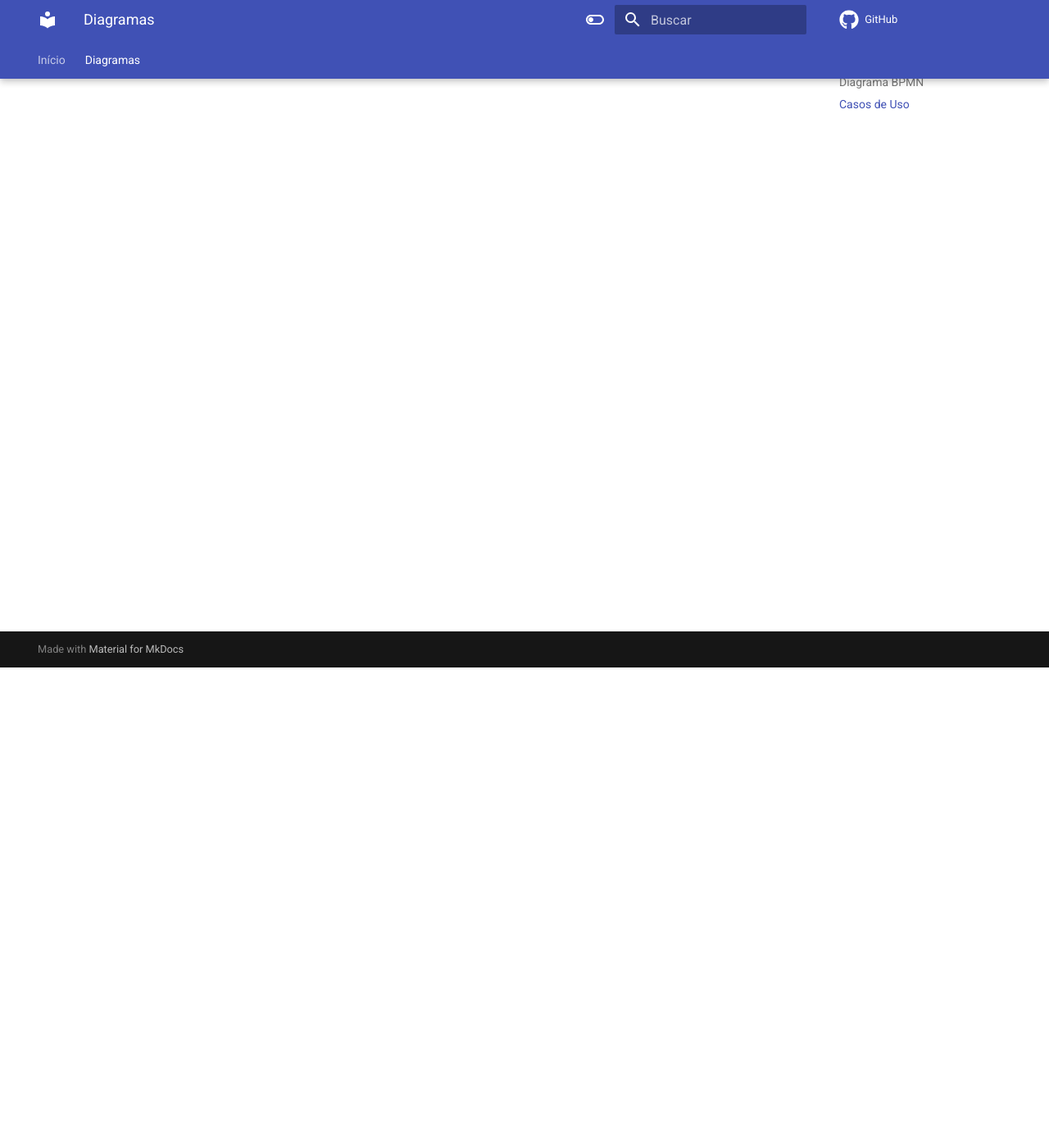
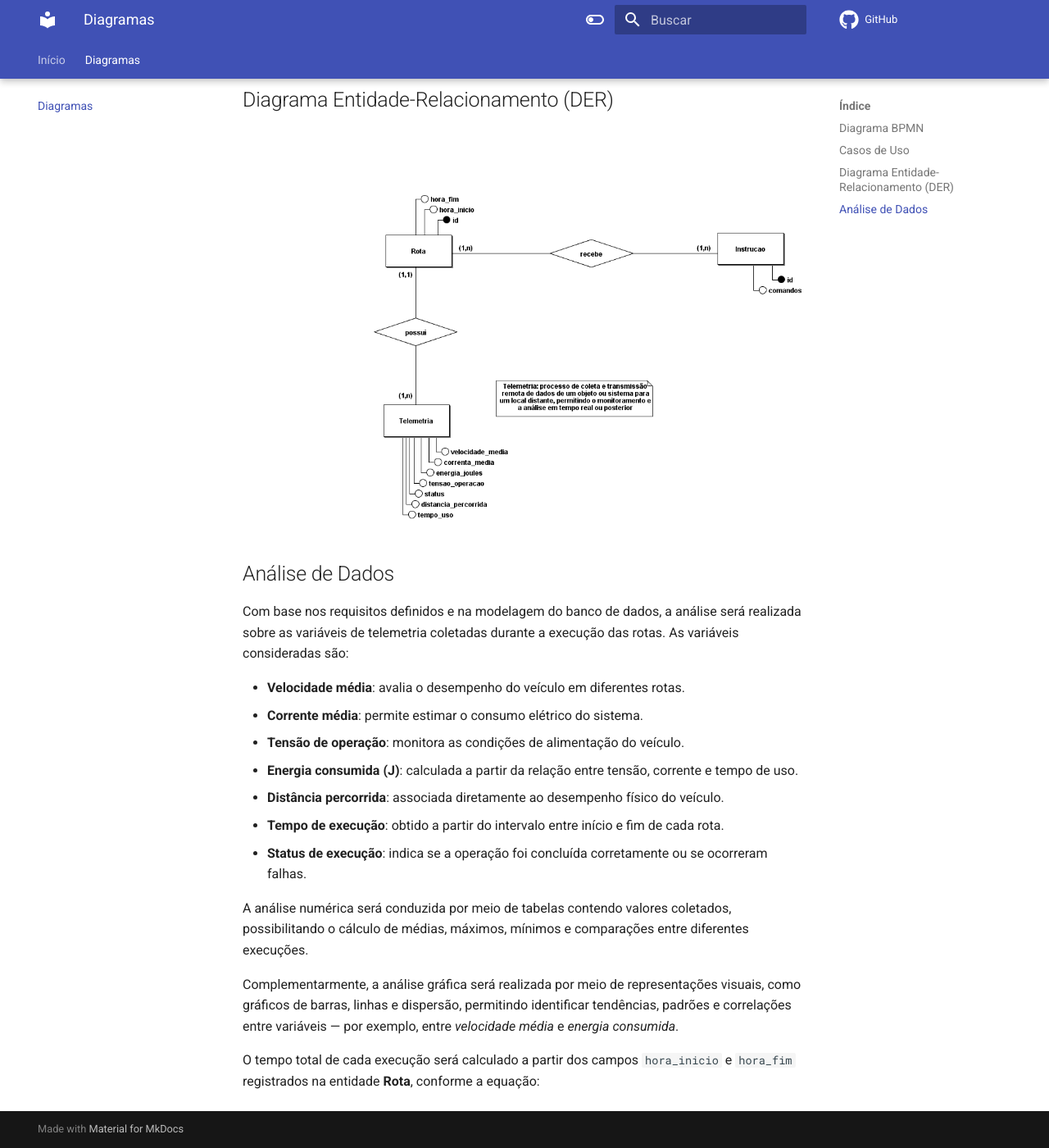
Before and after one commit to fcte-pi1/2025.2_PI1_Grupo01_Ajax_Hilmer, an MkDocs documentation site: the page built from docs/diagramas.md, in a window 1280 px wide and 1400 px high, scrolled down 586 px. Shown: the whole window at 82% size. Built offline with MkDocs 1.6.1 and Material for MkDocs 9.7.7, drawn with Linux system fonts in a browser that asks for light colours; comment, search, counter and statistics services are not loaded.

Commit message:
docs: adicionar der e analise de dados
Co-authored-by: rmatuda <rafael.matuda10@gmail.com

```diff
--- a/docs/diagramas.md
+++ b/docs/diagramas.md
@@ -5,3 +5,25 @@
 ![Diagrama BPMN](diagramas/diagrama_bpmn.svg)
 
 ## Casos de Uso
+
+## Diagrama Entidade-Relacionamento (DER)
+
+![DER](diagramas/der_pi1.png)
+
+## Análise de Dados
+
+Com base nos requisitos definidos e na modelagem do banco de dados, a análise será realizada sobre as variáveis de telemetria coletadas durante a execução das rotas. As variáveis consideradas são:
+
+- **Velocidade média**: avalia o desempenho do veículo em diferentes rotas.
+- **Corrente média**: permite estimar o consumo elétrico do sistema.
+- **Tensão de operação**: monitora as condições de alimentação do veículo.
+- **Energia consumida (J)**: calculada a partir da relação entre tensão, corrente e tempo de uso.
+- **Distância percorrida**: associada diretamente ao desempenho físico do veículo.
+- **Tempo de execução**: obtido a partir do intervalo entre início e fim de cada rota.
+- **Status de execução**: indica se a operação foi concluída corretamente ou se ocorreram falhas.
+
+A análise numérica será conduzida por meio de tabelas contendo valores coletados, possibilitando o cálculo de médias, máximos, mínimos e comparações entre diferentes execuções.
+
+Complementarmente, a análise gráfica será realizada por meio de representações visuais, como gráficos de barras, linhas e dispersão, permitindo identificar tendências, padrões e correlações entre variáveis — por exemplo, entre *velocidade média* e *energia consumida*.
+
+O tempo total de cada execução será calculado a partir dos campos `hora_inicio` e `hora_fim` registrados na entidade **Rota**, conforme a equação:
```
Also changed, not shown: docs/diagramas/der_pi1.png (added).
